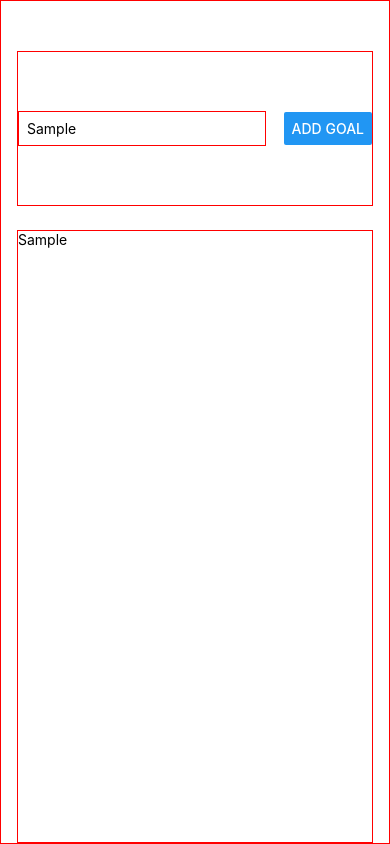
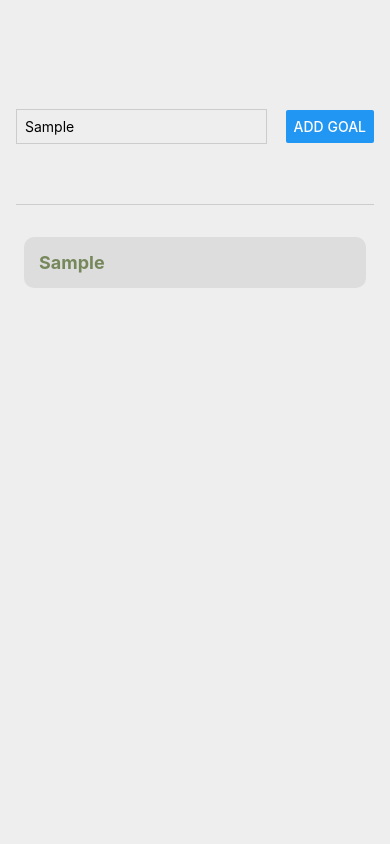
Before and after one commit to MorgynKass/Goals-App, a React Native app: screen / in a window 390 px wide. Both pictures are taken after typing "Sample" into the empty fields and a click on the button "ADD GOAL". Built offline with nearby package versions, Linux system fonts and the light colour scheme.

Commit message:
finished styling differences

```diff
--- a/App.js
+++ b/App.js
@@ -1,16 +1,34 @@
 import { useState } from "react";
-import { StyleSheet, Text, View, TextInput, Button } from "react-native";
+import {
+  StyleSheet,
+  Text,
+  View,
+  TextInput,
+  Button,
+  FlatList,
+} from "react-native";
 
 export default function App() {
   const [enteredText, setEnteredText] = useState("");
   const [goals, setGoals] = useState([]);
+
+  const renderItem = ({ itemData }) => {
+    return (
+      <View style={styles.goalList}>
+        <Text style={styles.goalItem}>{itemData}</Text>
+      </View>
+    );
+  };
 
   function goalInputHandler(text) {
     setEnteredText(text);
   }
 
   function addGoalHandler() {
-    setGoals((currentGoals) => [...currentGoals, enteredText]);
+    setGoals((currentGoals) => [
+      ...currentGoals,
+      { text: enteredText, key: Math.random().toString() },
+    ]);
   }
 
   return (
@@ -18,15 +36,20 @@ export default function App() {
       <View style={styles.inputContainer}>
         <TextInput
           style={styles.textInput}
-          placeholder="Your course goal!"
+          placeholder="Your goal!"
           onChangeText={goalInputHandler}
         />
         <Button title="Add Goal" onPress={addGoalHandler} />
       </View>
       <View style={styles.goalsContainer}>
-        {goals.map((goal, index) => (
-          <Text key={index}>{goal}</Text>
-        ))}
+        <FlatList
+          data={goals}
+          renderItem={(itemData) => (
+            <View style={styles.goalList}>
+              <Text style={styles.goalItem}>{itemData.item.text}</Text>
+            </View>
+          )}
+        />
       </View>
     </View>
   );
@@ -37,10 +60,11 @@ const styles = StyleSheet.create({
     flex: 1,
     paddingTop: 50,
     paddingHorizontal: 16,
+    backgroundColor: "#EEEEEE",
 
     // for visuals
-    borderWidth: 1,
-    borderColor: "red",
+    // borderWidth: 1,
+    // borderColor: "red",
   },
   inputContainer: {
     flex: 1,
@@ -52,8 +76,8 @@ const styles = StyleSheet.create({
     borderColor: "#cccccc",
 
     // for visuals
-    borderWidth: 1,
-    borderColor: "red",
+    // borderWidth: 1,
+    // borderColor: "red",
   },
   textInput: {
     borderWidth: 1,
@@ -63,14 +87,25 @@ const styles = StyleSheet.create({
     padding: 8,
 
     // for visuals
-    borderWidth: 1,
-    borderColor: "red",
+    // borderWidth: 1,
+    // borderColor: "red",
   },
   goalsContainer: {
     flex: 4,
 
     // for visuals
-    borderWidth: 1,
-    borderColor: "red",
+    // borderWidth: 1,
+    // borderColor: "red",
+  },
+  goalList: {
+    margin: 8,
+    padding: 15,
+    borderRadius: 10,
+    backgroundColor: "#DDDDDD",
+  },
+  goalItem: {
+    color: "#76885B",
+    fontSize: 18,
+    fontWeight: "bold",
   },
 });
```
